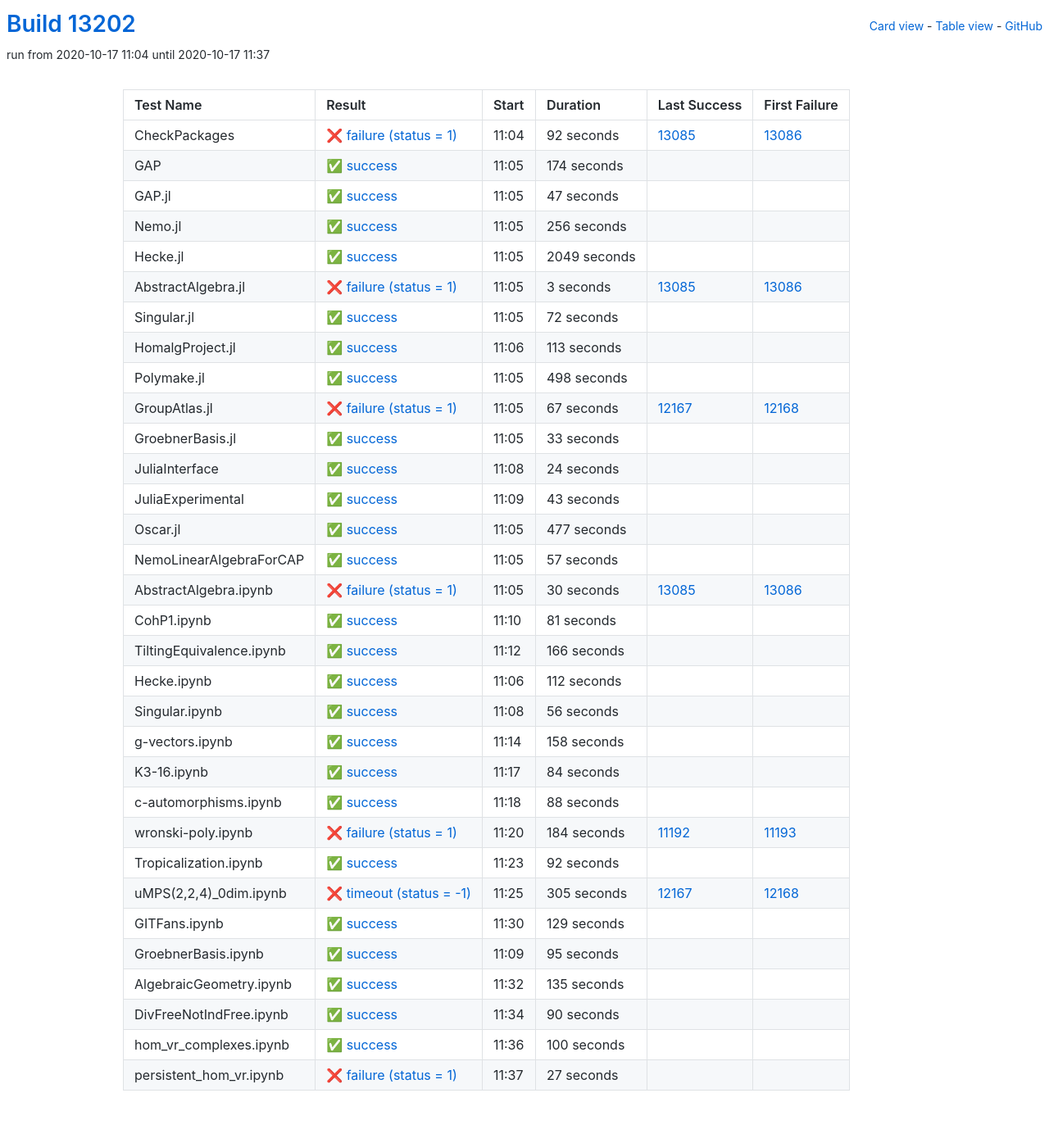
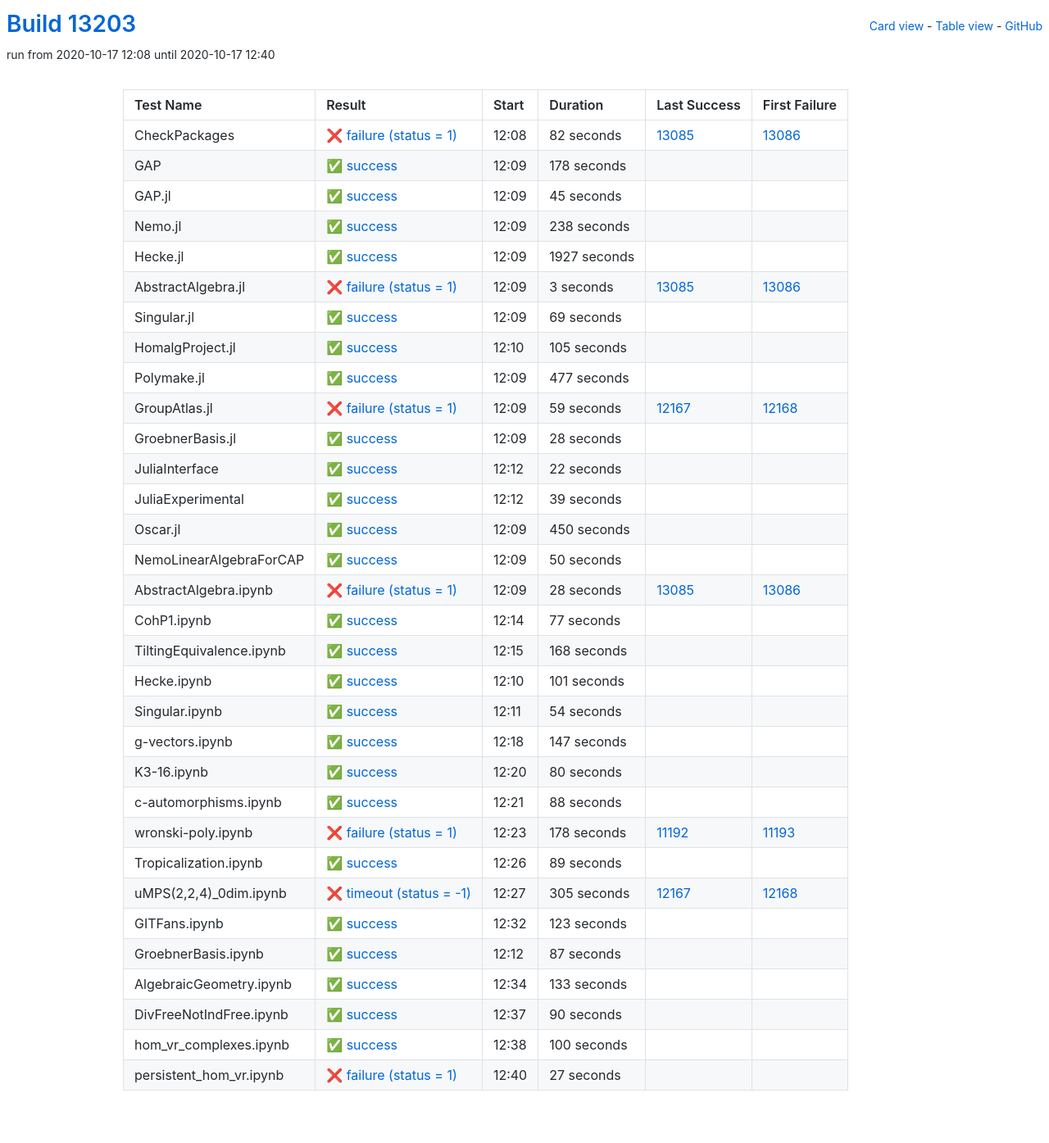
Before and after one commit to oscar-system/oscar-ci-status, a Jekyll site: the page built from table.html, in a window 1280 px wide. Shown: the whole page at 82% size. Built offline with Jekyll 4.4.1, drawn with Linux system fonts in a browser that asks for light colours.

Commit message:
Build #13203

```diff
--- a/_data/ci.yml
+++ b/_data/ci.yml
@@ -1,6 +1,6 @@
 ---
-build: 13202
-build_url: https://oscarci.mathematik.uni-kl.de/job/oscar/13202/
+build: 13203
+build_url: https://oscarci.mathematik.uni-kl.de/job/oscar/13203/
 job: oscar
 organization: oscar-system
 repo: oscar-ci-status
@@ -8,68 +8,68 @@ repourl: https://github.com/oscar-system/oscar-ci-status
 tests:
 - name: CheckPackages
   id: checkpackages
-  log: https://oscarci.mathematik.uni-kl.de/job/oscar/13202/artifact/logs/build-13202/CheckPackages.log
-  start: 2020-10-17 11:04
+  log: https://oscarci.mathematik.uni-kl.de/job/oscar/13203/artifact/logs/build-13203/CheckPackages.log
+  start: 2020-10-17 12:08
   success: false
   exitcode: 1
   status: failure
-  duration: 92
+  duration: 82
   last_success: 13085
   last_success_url: https://oscarci.mathematik.uni-kl.de/job/oscar/13085/
   first_failure: 13086
   first_failure_url: https://oscarci.mathematik.uni-kl.de/job/oscar/13086/
 - name: GAP
   id: gap
-  log: https://oscarci.mathematik.uni-kl.de/job/oscar/13202/artifact/logs/build-13202/GAP.log
-  start: 2020-10-17 11:05
+  log: https://oscarci.mathematik.uni-kl.de/job/oscar/13203/artifact/logs/build-13203/GAP.log
+  start: 2020-10-17 12:09
   success: true
   exitcode: 0
   status: success
-  duration: 174
+  duration: 178
   last_success: false
   last_success_url:
   first_failure: false
   first_failure_url:
 - name: GAP.jl
   id: gap-jl
-  log: https://oscarci.mathematik.uni-kl.de/job/oscar/13202/artifact/logs/build-13202/GAP.jl.log
-  start: 2020-10-17 11:05
+  log: https://oscarci.mathematik.uni-kl.de/job/oscar/13203/artifact/logs/build-13203/GAP.jl.log
+  start: 2020-10-17 12:09
   success: true
   exitcode: 0
   status: success
-  duration: 47
+  duration: 45
   last_success: false
   last_success_url:
   first_failure: false
   first_failure_url:
 - name: Nemo.jl
   id: nemo-jl
-  log: https://oscarci.mathematik.uni-kl.de/job/oscar/13202/artifact/logs/build-13202/Nemo.jl.log
-  start: 2020-10-17 11:05
+  log: https://oscarci.mathematik.uni-kl.de/job/oscar/13203/artifact/logs/build-13203/Nemo.jl.log
+  start: 2020-10-17 12:09
   success: true
   exitcode: 0
   status: success
-  duration: 256
+  duration: 238
   last_success: false
   last_success_url:
   first_failure: false
   first_failure_url:
 - name: Hecke.jl
   id: hecke-jl
-  log: https://oscarci.mathematik.uni-kl.de/job/oscar/13202/artifact/logs/build-13202/Hecke.jl.log
-  start: 2020-10-17 11:05
+  log: https://oscarci.mathematik.uni-kl.de/job/oscar/13203/artifact/logs/build-13203/Hecke.jl.log
+  start: 2020-10-17 12:09
   success: true
   exitcode: 0
   status: success
-  duration: 2049
+  duration: 1927
   last_success: false
   last_success_url:
   first_failure: false
   first_failure_url:
 - name: AbstractAlgebra.jl
   id: abstractalgebra-jl
-  log: https://oscarci.mathematik.uni-kl.de/job/oscar/13202/artifact/logs/build-13202/AbstractAlgebra.jl.log
-  start: 2020-10-17 11:05
+  log: https://oscarci.mathematik.uni-kl.de/job/oscar/13203/artifact/logs/build-13203/AbstractAlgebra.jl.log
+  start: 2020-10-17 12:09
   success: false
   exitcode: 1
   status: failure
@@ -80,92 +80,32 @@ tests:
   first_failure_url: https://oscarci.mathematik.uni-kl.de/job/oscar/13086/
 - name: Singular.jl
   id: singular-jl
-  log: https://oscarci.mathematik.uni-kl.de/job/oscar/13202/artifact/logs/build-13202/Singular.jl.log
-  start: 2020-10-17 11:05
+  log: https://oscarci.mathematik.uni-kl.de/job/oscar/13203/artifact/logs/build-13203/Singular.jl.log
+  start: 2020-10-17 12:09
   success: true
   exitcode: 0
   status: success
-  duration: 72
+  duration: 69
   last_success: false
   last_success_url:
   first_failure: false
   first_failure_url:
 - name: HomalgProject.jl
   id: homalgproject-jl
-  log: https://oscarci.mathematik.uni-kl.de/job/oscar/13202/artifact/logs/build-13202/HomalgProject.jl.log
-  start: 2020-10-17 11:06
+  log: https://oscarci.mathematik.uni-kl.de/job/oscar/13203/artifact/logs/build-13203/HomalgProject.jl.log
+  start: 2020-10-17 12:10
   success: true
   exitcode: 0
   status: success
-  duration: 113
+  duration: 105
   last_success: false
   last_success_url:
   first_failure: false
   first_failure_url:
 - name: Polymake.jl
   id: polymake-jl
-  log: https://oscarci.mathematik.uni-kl.de/job/oscar/13202/artifact/logs/build-13202/Polymake.jl.log
-  start: 2020-10-17 11:05
-  success: true
-  exitcode: 0
-  status: success
-  duration: 498
-  last_success: false
-  last_success_url:
-  first_failure: false
-  first_failure_url:
-- name: GroupAtlas.jl
-  id: groupatlas-jl
-  log: https://oscarci.mathematik.uni-kl.de/job/oscar/13202/artifact/logs/build-13202/GroupAtlas.jl.log
-  start: 2020-10-17 11:05
-  success: false
-  exitcode: 1
-  status: failure
-  duration: 67
-  last_success: 12167
-  last_success_url: https://oscarci.mathematik.uni-kl.de/job/oscar/12167/
-  first_failure: 12168
-  first_failure_url: https://oscarci.mathematik.uni-kl.de/job/oscar/12168/
-- name: GroebnerBasis.jl
-  id: groebnerbasis-jl
-  log: https://oscarci.mathematik.uni-kl.de/job/oscar/13202/artifact/logs/build-13202/GroebnerBasis.jl.log
-  start: 2020-10-17 11:05
-  success: true
-  exitcode: 0
-  status: success
-  duration: 33
-  last_success: false
-  last_success_url:
-  first_failure: false
-  first_failure_url:
-- name: JuliaInterface
-  id: juliainterface
-  log: https://oscarci.mathematik.uni-kl.de/job/oscar/13202/artifact/logs/build-13202/JuliaInterface.log
-  start: 2020-10-17 11:08
-  success: true
-  exitcode: 0
-  status: success
-  duration: 24
-  last_success: false
-  last_success_url:
-  first_failure: false
-  first_failure_url:
-- name: JuliaExperimental
-  id: juliaexperimental
-  log: https://oscarci.mathematik.uni-kl.de/job/oscar/13202/artifact/logs/build-13202/JuliaExperimental.log
-  start: 2020-10-17 11:09
-  success: true
-  exitcode: 0
-  status: success
-  duration: 43
-  last_success: false
-  last_success_url:
-  first_failure: false
-  first_failure_url:
-- name: Oscar.jl
-  id: oscar-jl
-  log: https://oscarci.mathematik.uni-kl.de/job/oscar/13202/artifact/logs/build-13202/Oscar.jl.log
-  start: 2020-10-17 11:05
+  log: https://oscarci.mathematik.uni-kl.de/job/oscar/13203/artifact/logs/build-13203/Polymake.jl.log
+  start: 2020-10-17 12:09
   success: true
   exitcode: 0
   status: success
@@ -174,106 +114,166 @@ tests:
   last_success_url:
   first_failure: false
   first_failure_url:
-- name: NemoLinearAlgebraForCAP
-  id: nemolinearalgebraforcap
-  log: https://oscarci.mathematik.uni-kl.de/job/oscar/13202/artifact/logs/build-13202/NemoLinearAlgebraForCAP.log
-  start: 2020-10-17 11:05
+- name: GroupAtlas.jl
+  id: groupatlas-jl
+  log: https://oscarci.mathematik.uni-kl.de/job/oscar/13203/artifact/logs/build-13203/GroupAtlas.jl.log
+  start: 2020-10-17 12:09
+  success: false
+  exitcode: 1
+  status: failure
+  duration: 59
+  last_success: 12167
+  last_success_url: https://oscarci.mathematik.uni-kl.de/job/oscar/12167/
+  first_failure: 12168
+  first_failure_url: https://oscarci.mathematik.uni-kl.de/job/oscar/12168/
+- name: GroebnerBasis.jl
+  id: groebnerbasis-jl
+  log: https://oscarci.mathematik.uni-kl.de/job/oscar/13203/artifact/logs/build-13203/GroebnerBasis.jl.log
+  start: 2020-10-17 12:09
   success: true
   exitcode: 0
   status: success
-  duration: 57
+  duration: 28
+  last_success: false
+  last_success_url:
+  first_failure: false
+  first_failure_url:
+- name: JuliaInterface
+  id: juliainterface
+  log: https://oscarci.mathematik.uni-kl.de/job/oscar/13203/artifact/logs/build-13203/JuliaInterface.log
+  start: 2020-10-17 12:12
+  success: true
+  exitcode: 0
+  status: success
+  duration: 22
+  last_success: false
+  last_success_url:
+  first_failure: false
+  first_failure_url:
+- name: JuliaExperimental
+  id: juliaexperimental
+  log: https://oscarci.mathematik.uni-kl.de/job/oscar/13203/artifact/logs/build-13203/JuliaExperimental.log
+  start: 2020-10-17 12:12
+  success: true
+  exitcode: 0
+  status: success
+  duration: 39
+  last_success: false
+  last_success_url:
+  first_failure: false
+  first_failure_url:
+- name: Oscar.jl
+  id: oscar-jl
+  log: https://oscarci.mathematik.uni-kl.de/job/oscar/13203/artifact/logs/build-13203/Oscar.jl.log
+  start: 2020-10-17 12:09
+  success: true
+  exitcode: 0
+  status: success
+  duration: 450
+  last_success: false
+  last_success_url:
+  first_failure: false
+  first_failure_url:
+- name: NemoLinearAlgebraForCAP
+  id: nemolinearalgebraforcap
+  log: https://oscarci.mathematik.uni-kl.de/job/oscar/13203/artifact/logs/build-13203/NemoLinearAlgebraForCAP.log
+  start: 2020-10-17 12:09
+  success: true
+  exitcode: 0
+  status: success
+  duration: 50
   last_success: false
   last_success_url:
   first_failure: false
   first_failure_url:
 - name: AbstractAlgebra.ipynb
   id: abstractalgebra-ipynb
-  log: https://oscarci.mathematik.uni-kl.de/job/oscar/13202/artifact/logs/build-13202/AbstractAlgebra.ipynb.log
-  start: 2020-10-17 11:05
+  log: https://oscarci.mathematik.uni-kl.de/job/oscar/13203/artifact/logs/build-13203/AbstractAlgebra.ipynb.log
+  start: 2020-10-17 12:09
   success: false
   exitcode: 1
   status: failure
-  duration: 30
+  duration: 28
   last_success: 13085
   last_success_url: https://oscarci.mathematik.uni-kl.de/job/oscar/13085/
   first_failure: 13086
   first_failure_url: https://oscarci.mathematik.uni-kl.de/job/oscar/13086/
 - name: CohP1.ipynb
   id: cohp1-ipynb
-  log: https://oscarci.mathematik.uni-kl.de/job/oscar/13202/artifact/logs/build-13202/CohP1.ipynb.log
-  start: 2020-10-17 11:10
+  log: https://oscarci.mathematik.uni-kl.de/job/oscar/13203/artifact/logs/build-13203/CohP1.ipynb.log
+  start: 2020-10-17 12:14
   success: true
   exitcode: 0
   status: success
-  duration: 81
+  duration: 77
   last_success: false
   last_success_url:
   first_failure: false
   first_failure_url:
 - name: TiltingEquivalence.ipynb
   id: tiltingequivalence-ipynb
-  log: https://oscarci.mathematik.uni-kl.de/job/oscar/13202/artifact/logs/build-13202/TiltingEquivalence.ipynb.log
-  start: 2020-10-17 11:12
+  log: https://oscarci.mathematik.uni-kl.de/job/oscar/13203/artifact/logs/build-13203/TiltingEquivalence.ipynb.log
+  start: 2020-10-17 12:15
   success: true
   exitcode: 0
   status: success
-  duration: 166
+  duration: 168
   last_success: false
   last_success_url:
   first_failure: false
   first_failure_url:
 - name: Hecke.ipynb
   id: hecke-ipynb
-  log: https://oscarci.mathematik.uni-kl.de/job/oscar/13202/artifact/logs/build-13202/Hecke.ipynb.log
-  start: 2020-10-17 11:06
+  log: https://oscarci.mathematik.uni-kl.de/job/oscar/13203/artifact/logs/build-13203/Hecke.ipynb.log
+  start: 2020-10-17 12:10
   success: true
   exitcode: 0
   status: success
-  duration: 112
+  duration: 101
   last_success: false
   last_success_url:
   first_failure: false
   first_failure_url:
 - name: Singular.ipynb
   id: singular-ipynb
-  log: https://oscarci.mathematik.uni-kl.de/job/oscar/13202/artifact/logs/build-13202/Singular.ipynb.log
-  start: 2020-10-17 11:08
+  log: https://oscarci.mathematik.uni-kl.de/job/oscar/13203/artifact/logs/build-13203/Singular.ipynb.log
+  start: 2020-10-17 12:11
   success: true
   exitcode: 0
   status: success
-  duration: 56
+  duration: 54
   last_success: false
   last_success_url:
   first_failure: false
   first_failure_url:
 - name: g-vectors.ipynb
   id: g-vectors-ipynb
-  log: https://oscarci.mathematik.uni-kl.de/job/oscar/13202/artifact/logs/build-13202/g-vectors.ipynb.log
-  start: 2020-10-17 11:14
+  log: https://oscarci.mathematik.uni-kl.de/job/oscar/13203/artifact/logs/build-13203/g-vectors.ipynb.log
+  start: 2020-10-17 12:18
   success: true
   exitcode: 0
   status: success
-  duration: 158
+  duration: 147
   last_success: false
   last_success_url:
   first_failure: false
   first_failure_url:
 - name: K3-16.ipynb
   id: k3-16-ipynb
-  log: https://oscarci.mathematik.uni-kl.de/job/oscar/13202/artifact/logs/build-13202/K3-16.ipynb.log
-  start: 2020-10-17 11:17
+  log: https://oscarci.mathematik.uni-kl.de/job/oscar/13203/artifact/logs/build-13203/K3-16.ipynb.log
+  start: 2020-10-17 12:20
   success: true
   exitcode: 0
   status: success
-  duration: 84
+  duration: 80
   last_success: false
   last_success_url:
   first_failure: false
   first_failure_url:
 - name: c-automorphisms.ipynb
   id: c-automorphisms-ipynb
-  log: https://oscarci.mathematik.uni-kl.de/job/oscar/13202/artifact/logs/build-13202/c-automorphisms.ipynb.log
-  start: 2020-10-17 11:18
+  log: https://oscarci.mathematik.uni-kl.de/job/oscar/13203/artifact/logs/build-13203/c-automorphisms.ipynb.log
+  start: 2020-10-17 12:21
   success: true
   exitcode: 0
   status: success
@@ -284,32 +284,32 @@ tests:
   first_failure_url:
 - name: wronski-poly.ipynb
   id: wronski-poly-ipynb
-  log: https://oscarci.mathematik.uni-kl.de/job/oscar/13202/artifact/logs/build-13202/wronski-poly.ipynb.log
-  start: 2020-10-17 11:20
+  log: https://oscarci.mathematik.uni-kl.de/job/oscar/13203/artifact/logs/build-13203/wronski-poly.ipynb.log
+  start: 2020-10-17 12:23
   success: false
   exitcode: 1
   status: failure
-  duration: 184
+  duration: 178
   last_success: 11192
   last_success_url: https://oscarci.mathematik.uni-kl.de/job/oscar/11192/
   first_failure: 11193
   first_failure_url: https://oscarci.mathematik.uni-kl.de/job/oscar/11193/
 - name: Tropicalization.ipynb
   id: tropicalization-ipynb
-  log: https://oscarci.mathematik.uni-kl.de/job/oscar/13202/artifact/logs/build-13202/Tropicalization.ipynb.log
-  start: 2020-10-17 11:23
+  log: https://oscarci.mathematik.uni-kl.de/job/oscar/13203/artifact/logs/build-13203/Tropicalization.ipynb.log
+  start: 2020-10-17 12:26
   success: true
   exitcode: 0
   status: success
-  duration: 92
+  duration: 89
   last_success: false
   last_success_url:
   first_failure: false
   first_failure_url:
 - name: uMPS(2,2,4)_0dim.ipynb
   id: umps-2-2-4-0dim-ipynb
-  log: https://oscarci.mathematik.uni-kl.de/job/oscar/13202/artifact/logs/build-13202/uMPS-2-2-4-_0dim.ipynb.log
-  start: 2020-10-17 11:25
+  log: https://oscarci.mathematik.uni-kl.de/job/oscar/13203/artifact/logs/build-13203/uMPS-2-2-4-_0dim.ipynb.log
+  start: 2020-10-17 12:27
   success: false
   exitcode: -1
   status: timeout
@@ -320,44 +320,44 @@ tests:
   first_failure_url: https://oscarci.mathematik.uni-kl.de/job/oscar/12168/
 - name: GITFans.ipynb
   id: gitfans-ipynb
-  log: https://oscarci.mathematik.uni-kl.de/job/oscar/13202/artifact/logs/build-13202/GITFans.ipynb.log
-  start: 2020-10-17 11:30
+  log: https://oscarci.mathematik.uni-kl.de/job/oscar/13203/artifact/logs/build-13203/GITFans.ipynb.log
+  start: 2020-10-17 12:32
   success: true
   exitcode: 0
   status: success
-  duration: 129
+  duration: 123
   last_success: false
   last_success_url:
   first_failure: false
   first_failure_url:
 - name: GroebnerBasis.ipynb
   id: groebnerbasis-ipynb
-  log: https://oscarci.mathematik.uni-kl.de/job/oscar/13202/artifact/logs/build-13202/GroebnerBasis.ipynb.log
-  start: 2020-10-17 11:09
+  log: https://oscarci.mathematik.uni-kl.de/job/oscar/13203/artifact/logs/build-13203/GroebnerBasis.ipynb.log
+  start: 2020-10-17 12:12
   success: true
   exitcode: 0
   status: success
-  duration: 95
+  duration: 87
   last_success: false
   last_success_url:
   first_failure: false
   first_failure_url:
 - name: AlgebraicGeometry.ipynb
   id: algebraicgeometry-ipynb
-  log: https://oscarci.mathematik.uni-kl.de/job/oscar/13202/artifact/logs/build-13202/AlgebraicGeometry.ipynb.log
-  start: 2020-10-17 11:32
+  log: https://oscarci.mathematik.uni-kl.de/job/oscar/13203/artifact/logs/build-13203/AlgebraicGeometry.ipynb.log
+  start: 2020-10-17 12:34
   success: true
   exitcode: 0
   status: success
-  duration: 135
+  duration: 133
   last_success: false
   last_success_url:
   first_failure: false
   first_failure_url:
 - name: DivFreeNotIndFree.ipynb
   id: divfreenotindfree-ipynb
-  log: https://oscarci.mathematik.uni-kl.de/job/oscar/13202/artifact/logs/build-13202/DivFreeNotIndFree.ipynb.log
-  start: 2020-10-17 11:34
+  log: https://oscarci.mathematik.uni-kl.de/job/oscar/13203/artifact/logs/build-13203/DivFreeNotIndFree.ipynb.log
+  start: 2020-10-17 12:37
   success: true
   exitcode: 0
   status: success
@@ -368,8 +368,8 @@ tests:
   first_failure_url:
 - name: hom_vr_complexes.ipynb
   id: hom-vr-complexes-ipynb
-  log: https://oscarci.mathematik.uni-kl.de/job/oscar/13202/artifact/logs/build-13202/hom_vr_complexes.ipynb.log
-  start: 2020-10-17 11:36
+  log: https://oscarci.mathematik.uni-kl.de/job/oscar/13203/artifact/logs/build-13203/hom_vr_complexes.ipynb.log
+  start: 2020-10-17 12:38
   success: true
   exitcode: 0
   status: success
@@ -380,8 +380,8 @@ tests:
   first_failure_url:
 - name: persistent_hom_vr.ipynb
   id: persistent-hom-vr-ipynb
-  log: https://oscarci.mathematik.uni-kl.de/job/oscar/13202/artifact/logs/build-13202/persistent_hom_vr.ipynb.log
-  start: 2020-10-17 11:37
+  log: https://oscarci.mathematik.uni-kl.de/job/oscar/13203/artifact/logs/build-13203/persistent_hom_vr.ipynb.log
+  start: 2020-10-17 12:40
   success: false
   exitcode: 1
   status: failure
```
Also changed, not shown: README.md.
